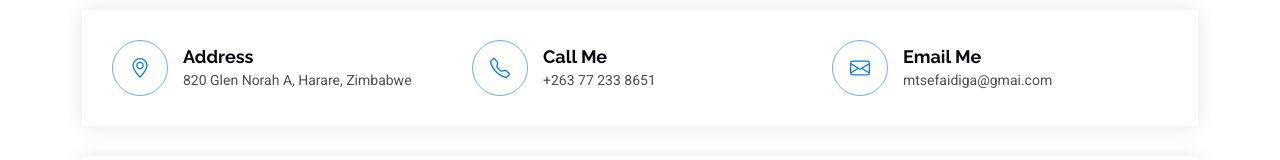
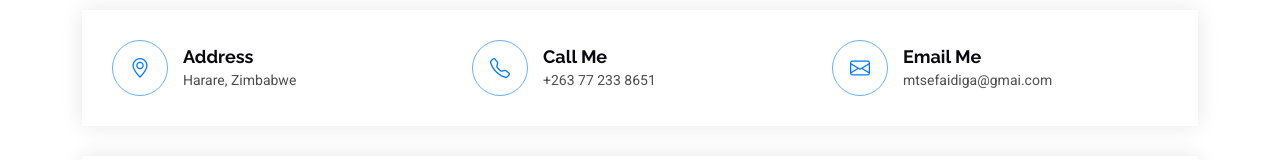
Before and after one commit to tinashemillicent/sefaidigamt, a plain HTML site: page index.html in a window 1280 px wide. Shown: the part 4011-4171 px from the top of the page. Drawn offline with Linux system fonts and the light colour scheme.

Commit message:
removed address

```diff
--- a/index.html
+++ b/index.html
@@ -819,7 +819,7 @@
                 <i class="bi bi-geo-alt flex-shrink-0"></i>
                 <div>
                   <h3>Address</h3>
-                  <p>820 Glen Norah A, Harare, Zimbabwe</p>
+                  <p>Harare, Zimbabwe</p>
                 </div>
               </div>
             </div><!-- End Info Item -->
```
